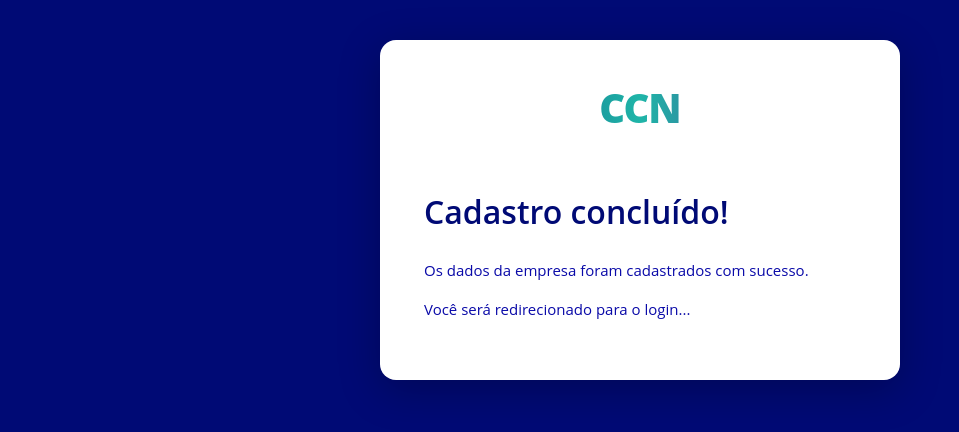
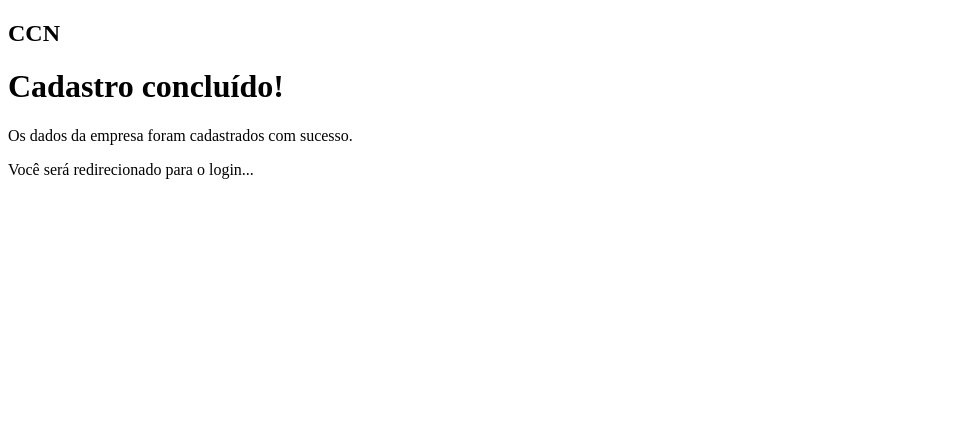
Before and after one commit to miguelgeovanne019-hash/CCN, a plain HTML site: page cadastro/contratantes_cad/finalizacao.html in a window 1280 px wide. Shown: the whole page, without its empty margins (0-959 px from the left). Drawn offline with Linux system fonts and the light colour scheme.

Commit message:
Atualizar o finalizacao.html

```diff
--- a/cadastro/contratantes_cad/finalizacao.html
+++ b/cadastro/contratantes_cad/finalizacao.html
@@ -9,65 +9,8 @@
 
     <title>CCN - Cadastro concluído</title>
 
-    <style>
-        * {
-            margin: 0;
-            padding: 0;
-            box-sizing: border-box;
-        }
 
-        html {
-            background: #000a75;
-        }
 
-        body {
-            max-width: 520px;
-            margin: 40px auto;
-            padding: 40px 44px 44px;
-            background: #fff;
-            border-radius: 16px;
-            font-family: "Open Sans", Arial, sans-serif;
-            color: #0a0aa8;
-            box-shadow: 0 10px 40px rgba(0, 0, 0, 0.25);
-        }
-
-        h2 {
-            text-align: center;
-            font-size: 40px;
-            font-weight: 800;
-            letter-spacing: -1px;
-            margin-bottom: 55px;
-            background: linear-gradient(90deg, #0a3a7a, #1fb5a8, #5b1f8a);
-            -webkit-background-clip: text;
-            background-clip: text;
-            color: transparent;
-        }
-
-        h1 {
-            font-size: 32px;
-            font-weight: 600;
-            color: #000a75;
-            margin-bottom: 25px;
-        }
-
-        p {
-            font-size: 15px;
-            font-weight: 500;
-            line-height: 1.6;
-            margin-bottom: 15px;
-        }
-
-        @media (max-width: 560px) {
-            body {
-                margin: 16px;
-                padding: 32px 22px;
-            }
-
-            h1 {
-                font-size: 27px;
-            }
-        }
-    </style>
 </head>
 
 <body>
```
